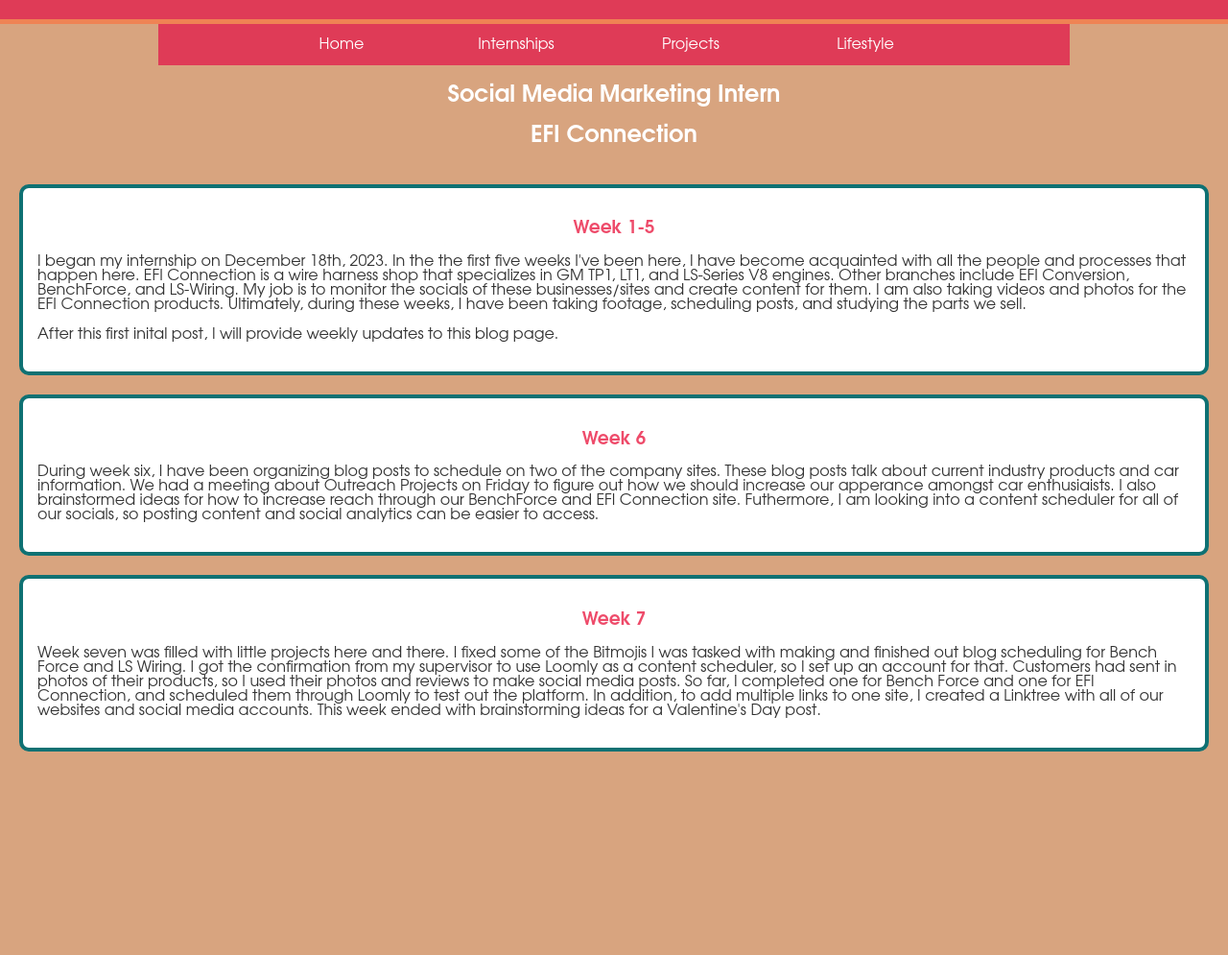
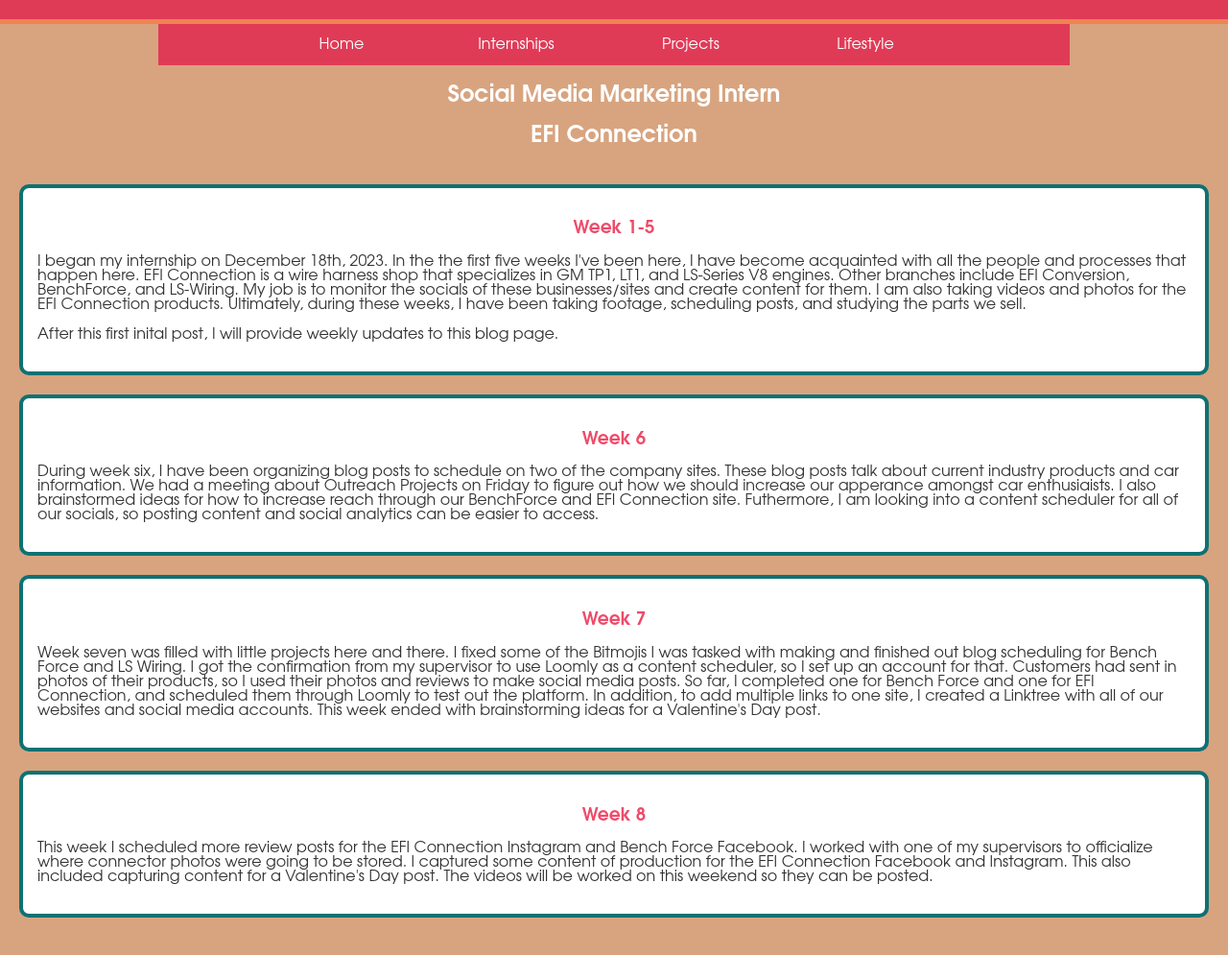
Before and after one commit to lindseyxwood/lindsey-wood-blog, a plain HTML site: page docs/intern.html in a window 1280 px wide. Shown: the part 93-1088 px from the top of the page at 96% size. Before the commit the page ends 916 px from the top, so only its background shows below. Drawn offline with Linux system fonts and the light colour scheme.

Commit message:
Internship

```diff
--- a/docs/intern.html
+++ b/docs/intern.html
@@ -53,6 +53,12 @@
                     accounts. This week ended with brainstorming ideas for a Valentine's Day post.
                 </p>
             </article>
+            <article>
+                <h3>Week 8</h3>
+                <p>This week I scheduled more review posts for the EFI Connection Instagram and Bench Force Facebook. I worked with one of my supervisors to
+                officialize where connector photos were going to be stored. I captured some content of production for the EFI Connection Facebook and Instagram. This also
+                included capturing content for a Valentine's Day post. The videos will be worked on this weekend so they can be posted.</p>
+            </article>
         </div>
     </body>
 </html>
```
